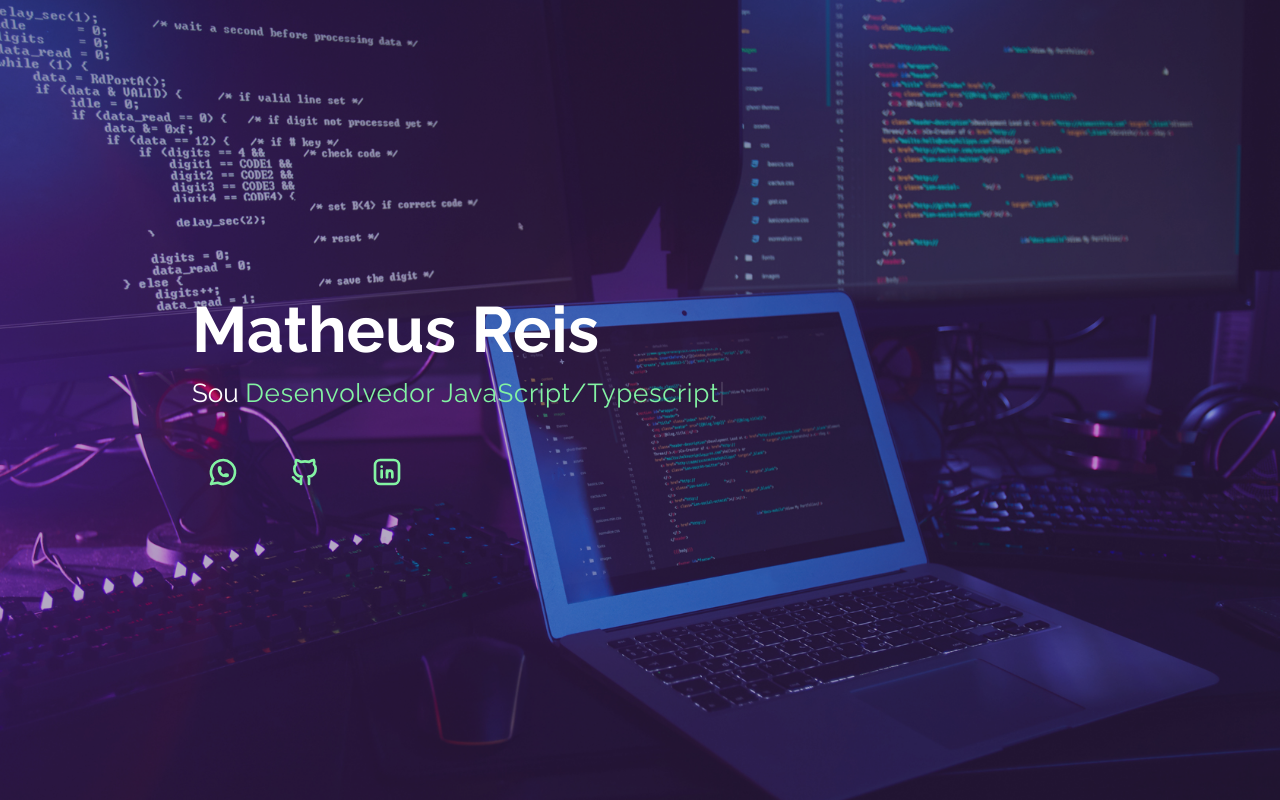
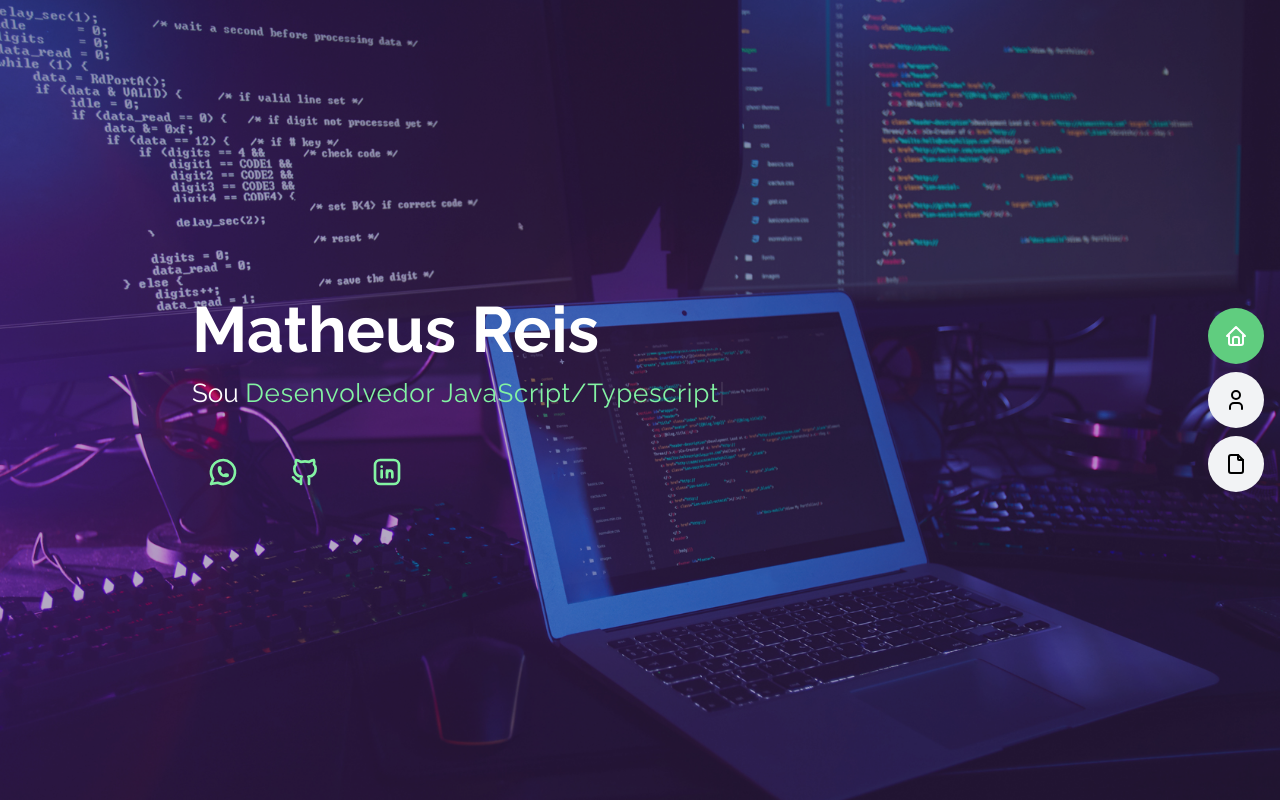
Before and after one commit to matheusoreis/matheusoreis.github.io, a React (Vite) app: page / in a window 1280 px wide. Built offline with nearby package versions, Linux system fonts and the light colour scheme.

Commit message:
Novos ícones e navbar

```diff
--- a/src/app/app.tsx
+++ b/src/app/app.tsx
@@ -1,8 +1,12 @@
-import Hero from "./components/hero"
-import heroBg from "./assets/hero-bg.jpg"
 import { BrandGithub } from "./components/icons/brand-github"
 import { BrandLinkedin } from "./components/icons/brand-linkedin"
 import { BrandWhatsApp } from "./components/icons/brand-whatsapp"
+import heroBg from "./assets/hero-bg.jpg"
+import Hero from "./components/hero"
+import Navbar, { type NavItem } from "./components/navbar"
+import { Home } from "./components/icons/home"
+import { User } from "./components/icons/user"
+import { File } from "./components/icons/file"
 
 const heroData = {
     name: "Matheus Reis",
@@ -21,9 +25,16 @@ const heroData = {
     ],
 }
 
+const navItems: NavItem[] = [
+    { label: "Home", href: "#hero", icon: <Home size={32} /> },
+    { label: "Sobre", href: "#about", icon: <User size={32} /> },
+    { label: "Resumo", href: "#resume", icon: <File size={32} /> },
+]
+
 export default function App() {
     return (
         <>
+            <Navbar items={navItems} side="right" />
             <Hero {...heroData} />
         </>
     )
--- a/src/app/components/hero.tsx
+++ b/src/app/components/hero.tsx
@@ -37,7 +37,7 @@ export default function Hero({ name, backgroundImage, typedStrings, socialLinks
             <div className="absolute inset-0" style={{ background: "#33195f5f" }} />
 
             <div className="relative z-10 flex items-center h-full">
-                <div className="px-8 text-center lg:text-left">
+                <div className="px-8 text-left">
 
                     <h1 className="font-display text-[64px] font-bold leading-14 text-white max-lg:text-[32px] max-lg:leading-9">
                         <span>{name}</span>
@@ -47,7 +47,7 @@ export default function Hero({ name, backgroundImage, typedStrings, socialLinks
                         Sou <span ref={typedRef} className="text-primary-hover tracking-wide" />
                     </p>
 
-                    <div className="mt-8 flex gap-5 max-lg:justify-center">
+                    <div className="mt-8 flex flex-col gap-3 lg:flex-row lg:gap-5">
                         {socialLinks.map(({ label, href, icon }) => (
                             <a
                                 key={label}
@@ -55,10 +55,10 @@ export default function Hero({ name, backgroundImage, typedStrings, socialLinks
                                 target="_blank"
                                 rel="noreferrer"
                                 aria-label={label}
-                                className="group flex items-center gap-0 overflow-hidden rounded-full border border-transparent px-3.5 py-2.5 text-primary-hover transition-all duration-300 hover:gap-2 hover:border-primary-hover hover:bg-primary-hover/10"
+                                className="group flex items-center gap-3 overflow-hidden rounded-full border border-transparent px-3.5 py-2.5 text-primary-hover transition-all duration-300 lg:gap-0 lg:hover:gap-2 lg:border-transparent lg:hover:border-primary-hover lg:hover:bg-primary-hover/10 max-lg:border-primary-hover max-lg:bg-primary-hover/10  w-fit"
                             >
                                 <span className="shrink-0 text-[22px] leading-none">{icon}</span>
-                                <span className="max-w-0 overflow-hidden whitespace-nowrap text-md font-medium opacity-0 transition-all duration-300 group-hover:max-w-30 group-hover:opacity-100">
+                                <span className="text-md font-medium whitespace-nowrap text-primary-hover lg:max-w-0 lg:overflow-hidden lg:opacity-0 lg:transition-all lg:duration-300 lg:group-hover:max-w-30 lg:group-hover:opacity-100">
                                     {label}
                                 </span>
                             </a>
--- /dev/null
+++ b/src/app/components/icons/file.tsx
@@ -0,0 +1,9 @@
+import { Icon, type IconProps } from "./icon"
+
+export function File({ size, ...props }: IconProps) {
+    return (
+        <Icon size={size} {...props}>
+            <path stroke="none" d="M0 0h24v24H0z" fill="none" /><path d="M14 3v4a1 1 0 0 0 1 1h4" /><path d="M17 21h-10a2 2 0 0 1 -2 -2v-14a2 2 0 0 1 2 -2h7l5 5v11a2 2 0 0 1 -2 2" />
+        </Icon>
+    )
+}
--- /dev/null
+++ b/src/app/components/icons/home.tsx
@@ -0,0 +1,10 @@
+import { Icon, type IconProps } from "./icon"
+
+export function Home({ size, ...props }: IconProps) {
+    return (
+        <Icon size={size} {...props}>
+            <path stroke="none" d="M0 0h24v24H0z" fill="none" /><path d="M5 12l-2 0l9 -9l9 9l-2 0" />
+            <path d="M5 12v7a2 2 0 0 0 2 2h10a2 2 0 0 0 2 -2v-7" /><path d="M9 21v-6a2 2 0 0 1 2 -2h2a2 2 0 0 1 2 2v6" />
+        </Icon>
+    )
+}
--- /dev/null
+++ b/src/app/components/icons/user.tsx
@@ -0,0 +1,9 @@
+import { Icon, type IconProps } from "./icon"
+
+export function User({ size, ...props }: IconProps) {
+    return (
+        <Icon size={size} {...props}>
+            <path stroke="none" d="M0 0h24v24H0z" fill="none" /><path d="M8 7a4 4 0 1 0 8 0a4 4 0 0 0 -8 0" /><path d="M6 21v-2a4 4 0 0 1 4 -4h4a4 4 0 0 1 4 4v2" />
+        </Icon>
+    )
+}
--- /dev/null
+++ b/src/app/components/navbar.tsx
@@ -0,0 +1,92 @@
+import { useState } from "react"
+import { Menu, X } from "lucide-react"
+
+export interface NavItem {
+    label: string
+    href: string
+    icon: React.ReactNode
+}
+
+export type NavbarSide = "left" | "right"
+
+export interface NavbarProps {
+    items: NavItem[]
+    side?: NavbarSide
+}
+
+export default function Navbar({ items, side = "left" }: NavbarProps) {
+    const [active, setActive] = useState(items[0]?.href ?? "")
+    const [mobileOpen, setMobileOpen] = useState(false)
+
+    const sideClass = side === "left" ? "left-0" : "right-0"
+    const mobileHiddenClass = side === "left"
+        ? (mobileOpen ? "translate-x-0" : "-translate-x-full")
+        : (mobileOpen ? "translate-x-0" : "translate-x-full")
+
+    return (
+        <>
+            <button
+                className={`fixed top-5 z-50 flex items-center justify-center rounded-full bg-primary p-4 text-white lg:hidden ${side === "left" ? "left-5" : "right-5"}`}
+                onClick={() => setMobileOpen(!mobileOpen)}
+                aria-label="Menu"
+            >
+                {mobileOpen ? <X size={22} /> : <Menu size={22} />}
+            </button>
+
+            <header className={`
+                fixed top-0 ${sideClass} h-full z-40 flex flex-col justify-center
+                transition-transform duration-300
+                ${mobileHiddenClass}
+                lg:w-auto lg:translate-x-0
+            `}>
+                <nav className="h-full w-64 lg:w-auto flex items-center">
+                    <ul className={`
+                        flex flex-col gap-2 px-4 w-full
+                        ${side === "right" ? "items-end" : "items-start"}
+                    `}>
+                        {items.map(({ label, href, icon }) => (
+                            <li key={href} className="w-full lg:w-auto">
+                                <a
+                                    href={href}
+                                    onClick={() => {
+                                        setActive(href)
+                                        setMobileOpen(false)
+                                    }}
+                                    className={`
+                                        group flex items-center h-14 rounded-full px-4
+                                        overflow-hidden transition-all duration-300
+                                        w-full lg:w-14 lg:hover:w-44
+                                        ${side === "right" ? "flex-row-reverse" : ""}
+                                        ${active === href
+                                            ? "bg-primary text-white"
+                                            : "bg-[#f2f3f5] text-black hover:bg-primary hover:text-white"
+                                        }
+                                    `}
+                                >
+                                    <span className="flex h-6 w-6 items-center justify-center shrink-0">
+                                        {icon}
+                                    </span>
+                                    <span className={`
+                                        text-sm font-medium whitespace-nowrap
+                                        ${side === "right" ? "mr-2" : "ml-2"}
+                                        lg:hidden lg:group-hover:block
+                                        ${active === href ? "text-white" : "group-hover:text-white"}
+                                    `}>
+                                        {label}
+                                    </span>
+                                </a>
+                            </li>
+                        ))}
+                    </ul>
+                </nav>
+            </header>
+
+            {mobileOpen && (
+                <div
+                    className="fixed inset-0 z-30 bg-black/50 lg:hidden"
+                    onClick={() => setMobileOpen(false)}
+                />
+            )}
+        </>
+    )
+}
```
